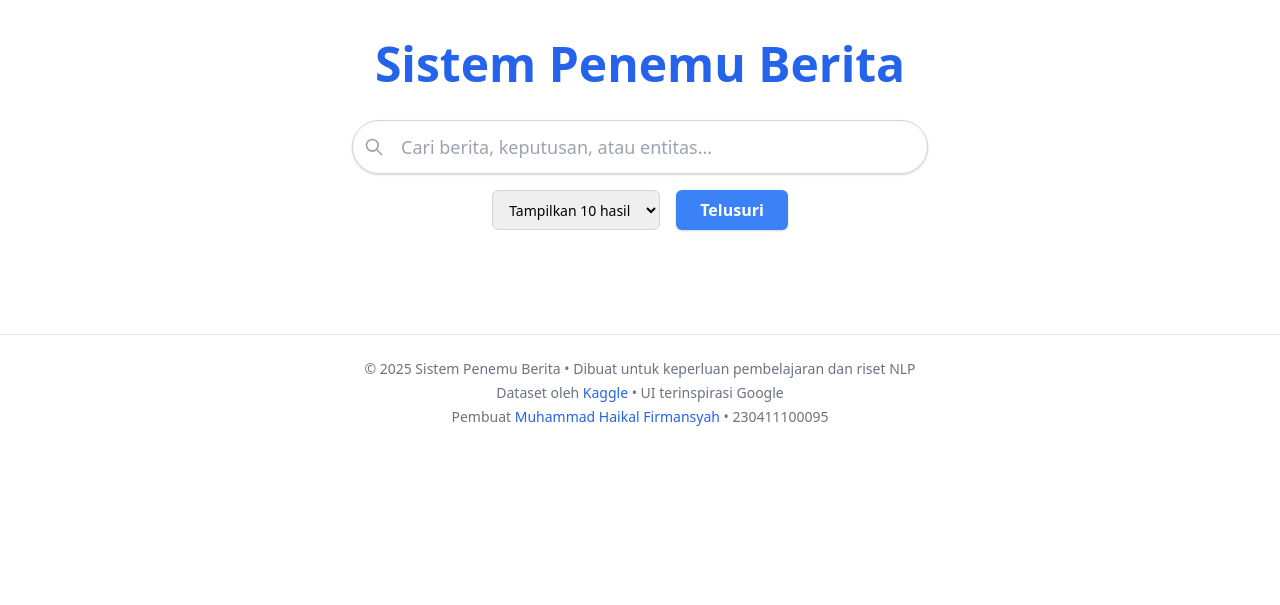
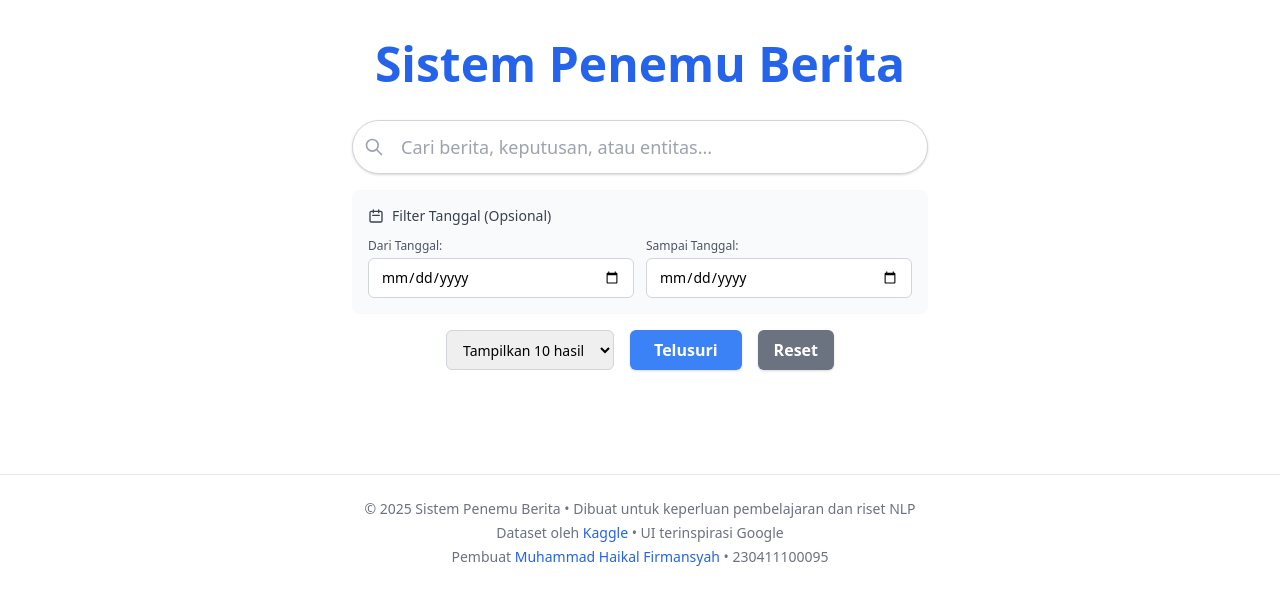
Before and after one commit to haikal23095/TKI-Projetc-Akhir, a Flask app: page / in a window 1280 px wide. Shown: the top 605 px of the page. Run offline with Flask 3, Linux system fonts and the light colour scheme; parts of the project's set-up code (start-up, migrations or seed data) failed here and were passed over.

Commit message:
update fitur filter tanggal

```diff
--- a/app.py
+++ b/app.py
@@ -19,32 +19,77 @@ with open('bm25_model.pkl', 'rb') as f:
 if 'id' not in df.columns:
     df = df.reset_index().rename(columns={'index': 'id'})
 
+# Convert date column to datetime if it's not already
+if 'date' in df.columns:
+    df['date'] = pd.to_datetime(df['date'], format='%m/%d/%Y', errors='coerce')
+
 @app.route('/', methods=['GET', 'POST'])
 def search():
     results_dict = []
     query = ""
     top_n = 10  # Default
+    start_date = ""
+    end_date = ""
 
     if request.method == 'POST':
         query = request.form.get('query', '').strip()
         top_n = int(request.form.get('top_n', 10))
+        start_date = request.form.get('start_date', '').strip()
+        end_date = request.form.get('end_date', '').strip()
 
-        # Tokenisasi query untuk BM25
-        tokenized_query = query.split()
-        scores = bm25.get_scores(tokenized_query)
+        # Jika tidak ada query dan tidak ada filter tanggal, tidak melakukan apa-apa
+        if not query and not start_date and not end_date:
+            return render_template('index.html', query=query, results=[], top_n=top_n,
+                                 start_date=start_date, end_date=end_date, year=year)
 
-        # Ambil top N hasil dan skor
-        top_indices = scores.argsort()[-top_n:][::-1]
-        top_scores = scores[top_indices]
-        results = df.iloc[top_indices].copy()
-        results['bm25_score'] = top_scores
-        results['highlighted_text'] = results['text'].apply(lambda x: highlight_text(x[:300], query))
+        # Jika ada query, lakukan pencarian BM25 dulu
+        if query:
+            tokenized_query = query.split()
+            scores = bm25.get_scores(tokenized_query)
 
-        # Ambil title dan content
-        results_dict = results[['id', 'title', 'highlighted_text', 'bm25_score']].to_dict(orient='records')
+            # Ambil semua hasil yang relevan (bukan hanya top N)
+            all_indices = scores.argsort()[::-1]  # Sort descending
+            all_scores = scores[all_indices]
 
+            # Filter hasil berdasarkan skor minimum (opsional)
+            # relevant_mask = all_scores > 0
+            # all_indices = all_indices[relevant_mask]
+            # all_scores = all_scores[relevant_mask]
 
-    return render_template('index.html', query=query, results=results_dict, top_n=top_n, year=year)
+            results = df.iloc[all_indices].copy()
+            results['bm25_score'] = all_scores
+        else:
+            # Jika tidak ada query, ambil semua data
+            results = df.copy()
+            results['bm25_score'] = 0
+
+        # Filter berdasarkan tanggal jika ada
+        if start_date:
+            start_dt = pd.to_datetime(start_date)
+            results = results[results['date'] >= start_dt]
+        if end_date:
+            end_dt = pd.to_datetime(end_date)
+            results = results[results['date'] <= end_dt]
+
+        if len(results) == 0:
+            return render_template('index.html', query=query, results=[], top_n=top_n,
+                                 start_date=start_date, end_date=end_date, year=year,
+                                 error_message="Tidak ada berita ditemukan dalam rentang tanggal tersebut.")
+
+        # Ambil top N hasil
+        results = results.head(top_n)
+
+        # Highlight text jika ada query
+        if query:
+            results['highlighted_text'] = results['text'].apply(lambda x: highlight_text(x[:300], query))
+        else:
+            results['highlighted_text'] = results['text'].apply(lambda x: x[:300] + '...' if len(x) > 300 else x)
+
+        # Convert ke dictionary
+        results_dict = results[['id', 'title', 'highlighted_text', 'bm25_score', 'date']].to_dict(orient='records')
+
+    return render_template('index.html', query=query, results=results_dict, top_n=top_n,
+                         start_date=start_date, end_date=end_date, year=year)
 
 from markupsafe import Markup
 
@@ -60,6 +105,11 @@ def highlight_text(text, query):
 @app.route('/details/<int:doc_id>')
 def details(doc_id):
     document = df[df['id'] == doc_id].iloc[0]
+    # Format tanggal untuk tampilan yang lebih baik
+    if pd.notna(document['date']):
+        document['formatted_date'] = document['date'].strftime('%d %B %Y')
+    else:
+        document['formatted_date'] = 'Tanggal tidak tersedia'
     return render_template('details.html', document=document, year=year)
 
 if __name__ == '__main__':
--- a/templates/details.html
+++ b/templates/details.html
@@ -40,7 +40,7 @@
                             <svg class="w-4 h-4" fill="none" stroke="currentColor" viewBox="0 0 24 24">
                                 <path stroke-linecap="round" stroke-linejoin="round" stroke-width="2" d="M12 8v4l3 3m6-3a9 9 0 11-18 0 9 9 0 0118 0z"></path>
                             </svg>
-                            <span>{{ "Hari ini" if not document.date else document.date }}</span>
+                            <span>{{ document.formatted_date if document.formatted_date else "Tanggal tidak tersedia" }}</span>
                         </div>
                         <div class="flex items-center space-x-2">
                             <svg class="w-4 h-4" fill="none" stroke="currentColor" viewBox="0 0 24 24">
--- a/templates/index.html
+++ b/templates/index.html
@@ -14,7 +14,7 @@
         <div class="flex flex-col items-center justify-center h-[60vh]">
             <h1 class="text-5xl font-bold text-blue-600 mb-8">Sistem Penemu Berita</h1>
             <form method="post" action="/" class="w-full max-w-xl">
-                <div class="relative">
+                <div class="relative mb-4">
                     <div class="absolute inset-y-0 left-0 pl-3 flex items-center pointer-events-none">
                         <svg class="w-5 h-5 text-gray-400" fill="none" stroke="currentColor" viewBox="0 0 24 24">
                             <path stroke-linecap="round" stroke-linejoin="round" stroke-width="2"
@@ -25,6 +25,33 @@
                         placeholder="Cari berita, keputusan, atau entitas..."
                         class="w-full border border-gray-300 rounded-full py-3 pl-12 pr-5 text-lg shadow focus:outline-none focus:ring-2 focus:ring-blue-400">
                 </div>
+
+                <!-- Filter Tanggal -->
+                <div class="bg-gray-50 rounded-lg p-4 mb-4">
+                    <h3 class="text-sm font-medium text-gray-700 mb-3 flex items-center">
+                        <svg class="w-4 h-4 mr-2" fill="none" stroke="currentColor" viewBox="0 0 24 24">
+                            <path stroke-linecap="round" stroke-linejoin="round" stroke-width="2"
+                                d="M8 7V3m8 4V3m-9 8h10M5 21h14a2 2 0 002-2V7a2 2 0 00-2-2H5a2 2 0 00-2 2v12a2 2 0 002 2z">
+                            </path>
+                        </svg>
+                        Filter Tanggal (Opsional)
+                    </h3>
+                    <div class="grid grid-cols-1 md:grid-cols-2 gap-3">
+                        <div>
+                            <label for="start_date" class="block text-xs font-medium text-gray-600 mb-1">Dari
+                                Tanggal:</label>
+                            <input type="date" name="start_date" id="start_date" value="{{ start_date }}"
+                                class="w-full border border-gray-300 rounded-md px-3 py-2 text-sm focus:outline-none focus:ring-2 focus:ring-blue-400">
+                        </div>
+                        <div>
+                            <label for="end_date" class="block text-xs font-medium text-gray-600 mb-1">Sampai
+                                Tanggal:</label>
+                            <input type="date" name="end_date" id="end_date" value="{{ end_date }}"
+                                class="w-full border border-gray-300 rounded-md px-3 py-2 text-sm focus:outline-none focus:ring-2 focus:ring-blue-400">
+                        </div>
+                    </div>
+                </div>
+
                 <div class="mt-4 flex justify-center space-x-4">
                     <select name="top_n"
                         class="border border-gray-300 rounded-md px-3 py-2 text-sm focus:outline-none focus:ring-2 focus:ring-blue-400">
@@ -36,13 +63,17 @@
                         class="bg-blue-500 hover:bg-blue-600 text-white font-semibold px-6 py-2 rounded-md shadow">
                         Telusuri
                     </button>
+                    <button type="button" onclick="clearFilters()"
+                        class="bg-gray-500 hover:bg-gray-600 text-white font-semibold px-4 py-2 rounded-md shadow">
+                        Reset
+                    </button>
                 </div>
             </form>
         </div>
         {% else %}
         <!-- Hasil pencarian -->
         <form method="post" action="/" class="mb-6 max-w-4xl mx-auto">
-            <div class="relative">
+            <div class="relative mb-4">
                 <div class="absolute inset-y-0 left-0 pl-3 flex items-center pointer-events-none">
                     <svg class="w-5 h-5 text-gray-400" fill="none" stroke="currentColor" viewBox="0 0 24 24">
                         <path stroke-linecap="round" stroke-linejoin="round" stroke-width="2"
@@ -52,33 +83,99 @@
                 <input type="text" name="query" id="query" value="{{ query }}"
                     class="w-full border border-gray-300 rounded-full py-3 pl-12 pr-5 text-lg shadow focus:outline-none focus:ring-2 focus:ring-blue-400">
             </div>
-            <div class="mt-3 flex justify-between items-center">
-                <div>
-                    <label class="text-sm font-medium mr-2">Jumlah hasil:</label>
-                    <select name="top_n"
-                        class="border border-gray-300 rounded px-2 py-1 text-sm focus:outline-none focus:ring-2 focus:ring-blue-400">
-                        {% for n in [5, 10, 20, 50] %}
-                        <option value="{{ n }}" {% if top_n==n %}selected{% endif %}>{{ n }}</option>
-                        {% endfor %}
-                    </select>
+
+            <!-- Filter Tanggal dalam hasil pencarian -->
+            <div class="bg-gray-50 rounded-lg p-3 mb-4">
+                <div class="grid grid-cols-1 md:grid-cols-3 gap-3 items-end">
+                    <div>
+                        <label for="start_date_results" class="block text-xs font-medium text-gray-600 mb-1">Dari
+                            Tanggal:</label>
+                        <input type="date" name="start_date" id="start_date_results" value="{{ start_date }}"
+                            class="w-full border border-gray-300 rounded-md px-2 py-1 text-sm focus:outline-none focus:ring-2 focus:ring-blue-400">
+                    </div>
+                    <div>
+                        <label for="end_date_results" class="block text-xs font-medium text-gray-600 mb-1">Sampai
+                            Tanggal:</label>
+                        <input type="date" name="end_date" id="end_date_results" value="{{ end_date }}"
+                            class="w-full border border-gray-300 rounded-md px-2 py-1 text-sm focus:outline-none focus:ring-2 focus:ring-blue-400">
+                    </div>
+                    <div>
+                        <select name="top_n"
+                            class="w-full border border-gray-300 rounded-md px-2 py-1 text-sm focus:outline-none focus:ring-2 focus:ring-blue-400">
+                            {% for n in [5, 10, 20, 50] %}
+                            <option value="{{ n }}" {% if top_n==n %}selected{% endif %}>{{ n }} hasil</option>
+                            {% endfor %}
+                        </select>
+                    </div>
                 </div>
+            </div>
+
+            <div class="flex justify-center">
                 <button type="submit"
-                    class="bg-blue-500 hover:bg-blue-600 text-white font-semibold px-4 py-2 rounded-md shadow">
+                    class="bg-blue-500 hover:bg-blue-600 text-white font-semibold px-6 py-2 rounded-md shadow">
                     Telusuri Ulang
                 </button>
             </div>
         </form>
+        <!-- Penanganan jika terjadi error -->
+        <div class="max-w-4xl mx-auto space-y-6">
+            {% if error_message %}
+            <div class="bg-red-50 border border-red-200 rounded-lg p-4 mb-4">
+                <div class="flex items-center">
+                    <svg class="w-5 h-5 text-red-400 mr-2" fill="none" stroke="currentColor" viewBox="0 0 24 24">
+                        <path stroke-linecap="round" stroke-linejoin="round" stroke-width="2"
+                            d="M12 8v4m0 4h.01M21 12a9 9 0 11-18 0 9 9 0 0118 0z"></path>
+                    </svg>
+                    <p class="text-red-800">{{ error_message }}</p>
+                </div>
+            </div>
+            {% endif %}
 
-        <div class="max-w-4xl mx-auto space-y-6">
-            <p class="text-sm text-gray-600">Menampilkan {{ results | length }} hasil untuk: <strong>{{ query
-                    }}</strong></p>
+            {% if results %}
+            <div class="flex flex-wrap items-center justify-between mb-4">
+                <p class="text-sm text-gray-600">
+                    Menampilkan {{ results | length }} hasil
+                    {% if query %}untuk: <strong>{{ query }}</strong>{% endif %}
+                </p>
+                {% if start_date or end_date %}
+                <div class="text-xs text-blue-600 bg-blue-50 px-2 py-1 rounded">
+                    {% if start_date and end_date %}
+                    Filter: {{ start_date }} sampai {{ end_date }}
+                    {% elif start_date %}
+                    Filter: Dari {{ start_date }}
+                    {% elif end_date %}
+                    Filter: Sampai {{ end_date }}
+                    {% endif %}
+                </div>
+                {% endif %}
+            </div>
+            {% endif %}
+
             {% for result in results %}
             <div class="border-b pb-4">
                 <a href="/details/{{ result.id }}" class="text-xl text-blue-700 hover:underline font-semibold">{{
                     result.title }}</a>
                 <p class="text-sm text-green-700">/details/{{ result.id }}</p>
                 <p class="text-gray-800 leading-relaxed">{{ result.highlighted_text | safe }}...</p>
-                <p class="text-xs text-gray-500 mt-1">BM25 Score: {{ '%.4f' | format(result.bm25_score) }}</p>
+                <div class="flex items-center justify-between mt-2">
+                    <div class="flex items-center space-x-4 text-xs text-gray-500">
+                        {% if result.date %}
+                        <span class="flex items-center">
+                            <svg class="w-3 h-3 mr-1" fill="none" stroke="currentColor" viewBox="0 0 24 24">
+                                <path stroke-linecap="round" stroke-linejoin="round" stroke-width="2"
+                                    d="M8 7V3m8 4V3m-9 8h10M5 21h14a2 2 0 002-2V7a2 2 0 00-2-2H5a2 2 0 00-2 2v12a2 2 0 002 2z">
+                                </path>
+                            </svg>
+                            {% if result.date is string %}
+                            {{ result.date }}
+                            {% else %}
+                            {{ result.date.strftime('%d %b %Y') if result.date else 'Tanggal tidak tersedia' }}
+                            {% endif %}
+                        </span>
+                        {% endif %}
+                        <span>BM25 Score: {{ '%.4f' | format(result.bm25_score) }}</span>
+                    </div>
+                </div>
             </div>
             {% endfor %}
         </div>
@@ -92,9 +189,19 @@
             Google
         </p>
         <p class="mt-1">
-            Pembuat <a href="" class="text-blue-600 hover:underline" target="_blank">Muhammad Haikal Firmansyah</a> • 230411100095
+            Pembuat <a href="" class="text-blue-600 hover:underline" target="_blank">Muhammad Haikal Firmansyah</a> •
+            230411100095
         </p>
     </footer>
+
+    <script>
+        function clearFilters() {
+            document.getElementById('query').value = '';
+            document.getElementById('start_date').value = '';
+            document.getElementById('end_date').value = '';
+            document.querySelector('select[name="top_n"]').value = '10';
+        }
+    </script>
 </body>
 
 </html>
```
Also changed, not shown: data/indonesian-news-title3.csv (deleted).
